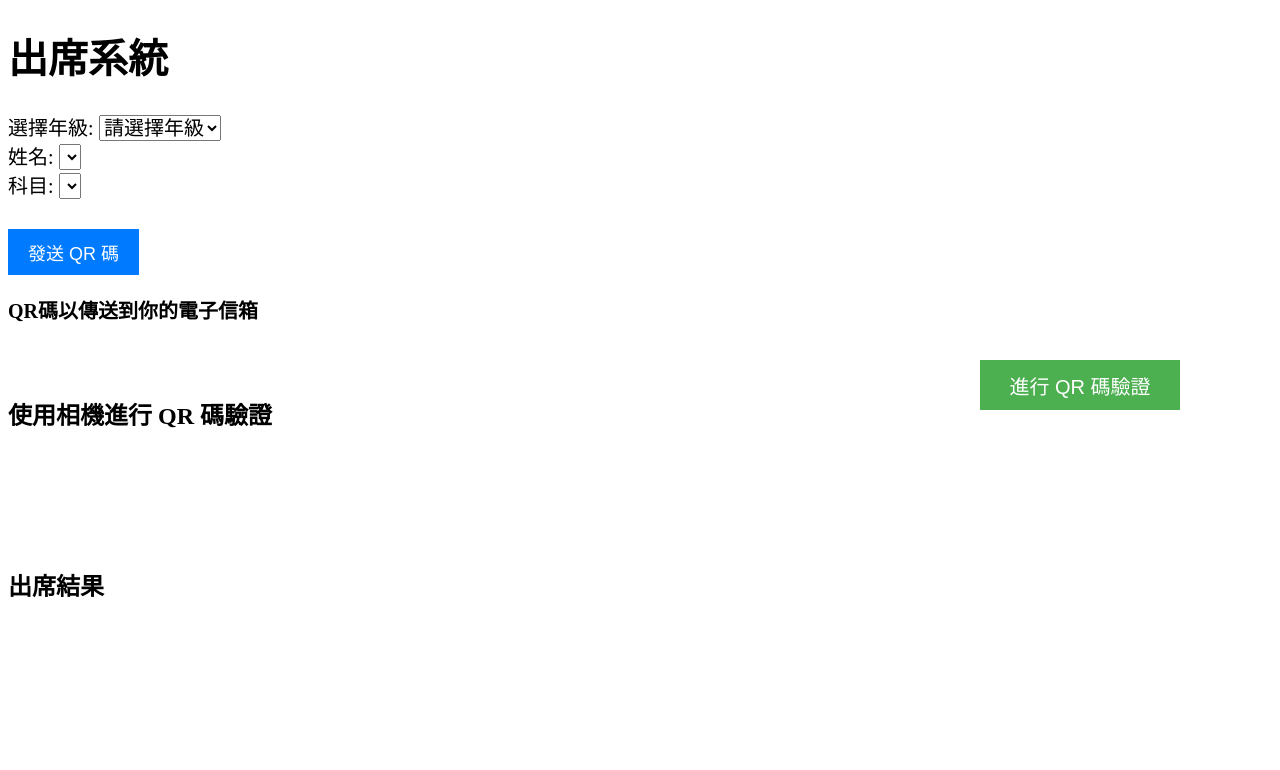
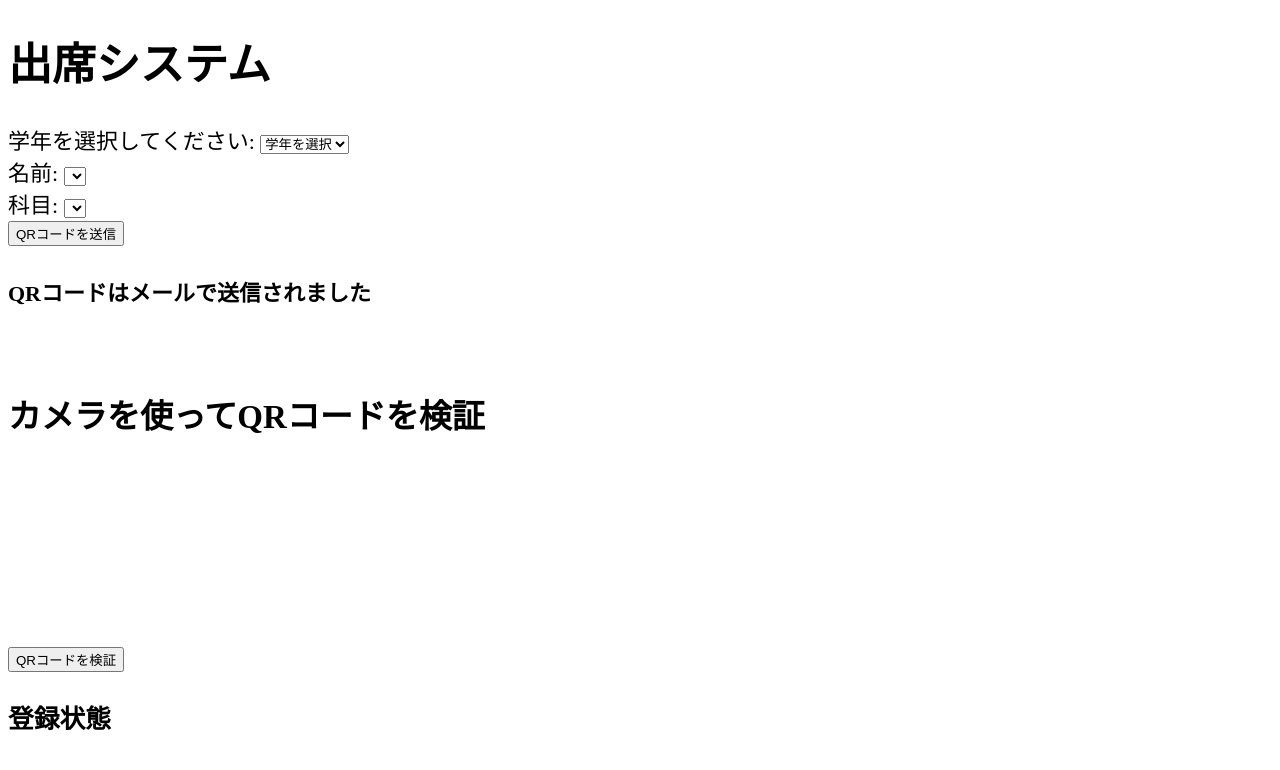
Before and after one commit to paca0116/IoT_Development, a Python web app: template QR-face id/templates/index.html in a window 1280 px wide. Shown: the top 770 px of the page. Run offline with Jinja, Linux system fonts and the light colour scheme; the template is opened without the code that fills it, so the values that code supplies are empty.

Commit message:
Update index.html

```diff
--- a/QR-face id/templates/index.html
+++ b/QR-face id/templates/index.html
@@ -3,19 +3,19 @@
 <head>
     <meta charset="UTF-8">
     <meta name="viewport" content="width=device-width, initial-scale=1.0">
-    <title>出席系統</title>
+    <title>出席システム</title>
     <script>
         let scanning = false;
         let videoStream = null;
 
         function updateSubjectsAndAttendees() {
             const grade = document.getElementById('grade').value;
-            if (!grade) return;  // 確保選擇了年級
+            if (!grade) return;  // 学年を選択したことを確認
 
             const subjects = JSON.parse(document.getElementById('subjects-data').textContent);
             const attendees = JSON.parse(document.getElementById('attendees-data').textContent);
 
-            // 更新科目選項
+            // 科目オプションを更新
             const subjectSelect = document.getElementById('subject');
             subjectSelect.innerHTML = '';
             subjects[grade].forEach(subject => {
@@ -25,7 +25,7 @@
                 subjectSelect.appendChild(option);
             });
 
-            // 更新姓名選項
+            // 名前オプションを更新
             const nameSelect = document.getElementById('name');
             nameSelect.innerHTML = '';
             attendees[grade].forEach(attendee => {
@@ -46,7 +46,7 @@
         })
         .then(response => {
             if (!response.ok) {
-                throw new Error('网络验证失败');
+                throw new Error('ネットワーク認証に失敗しました');
             }
             return response.json();
         })
@@ -55,7 +55,7 @@
                 document.getElementById('attendance-result').innerHTML = `
                     <p>姓名: ${result.name}</p>
                     <p>科目: ${result.subject}</p>
-                    <p>狀態: ${result.attendance_status}</p>
+                    <p>状態: ${result.attendance_status}</p>
                     <p>時間: ${result.time}</p>
                 `;
                 stopScanning();
@@ -64,7 +64,7 @@
             }
         })
         .catch(error => {
-            alert('无法进行验证：' + error.message);
+            alert('認証を実行できませんでした:：' + error.message);
             console.error('Error:', error);
         });
     }
@@ -97,7 +97,7 @@
                             sendQrData(code.data);
                             setTimeout(() => {
                                 if (scanning) requestAnimationFrame(tick);
-                            }, 3000); // 延遲1秒後再進行下一次掃描
+                            }, 3000); // 1秒遅延して次のスキャンを実行
                             return;
                         }
                     }
@@ -119,25 +119,25 @@
     </script>
     <style>
         body {
-            font-size: 22px;  /* 設定全頁的文字大小 */
+            font-size: 22px;  /* ページ全体の文字サイズを設定 /
         }
 
         h1{
-            font-size: 40px;  /* 設定標題文字大小 */
+            font-size: 40px;  / タイトルの文字サイズを設定 /
         }
 
         label, select {
-            font-size: 20px;  /* 設定標籤和下拉選單的文字大小 */
+            font-size: 20px;  / ラベルとドロップダウンの文字サイズを設定 /
         }
 
         #verify-button {
             position: absolute;
             top: 330px;
             right: 100px;
-            width: 200px; /* 設定按鈕寬度 */
-            height: 50px; /* 設定按鈕高度 */
-            font-size: 20px; /* 設定按鈕文字大小 */
-            padding: 10px 20px; /* 增加按鈕內邊距 */
+            width: 200px; / ボタンの幅を設定 /
+            height: 50px; / ボタンの高さを設定 /
+            font-size: 20px; / ボタンの文字サイズを設定 /
+            padding: 10px 20px; / ボタンのパディングを増やす /
             background-color: #4CAF50;
             color: white;
             border: none;
@@ -145,26 +145,26 @@
         }
 
         #verify-button:hover {
-            background-color: #45a049; /* 按鈕懸停時的顏色 */
+            background-color: #45a049; / ボタンのホバー時の色設定 /
         }
 
         button {
             margin-top: 30px;
-            font-size: 18px; /* 設定提交按鈕文字大小 */
-            padding: 10px 20px; /* 增加按鈕內邊距 */
-            background-color: #007bff; /* 設定按鈕顏色 */
+            font-size: 18px; / 送信ボタンの文字サイズを設定 /
+            padding: 10px 20px; / ボタンのパディングを増やす /
+            background-color: #007bff; / ボタンの色を設定 /
             color: white;
             border: none;
             cursor: pointer;
         }
 
         h4{
-            font-size: 20px;  /* 設定標題文字大小 */
+            font-size: 20px; / タイトルの文字サイズを設定 /
             margin-top: 20px;
         }
 
         h2{
-            font-size: 24px;  /* 設定標題文字大小 */
+            font-size: 24px; / タイトルの文字サイズを設定 /
             top: 0px;
             left: 0px;
         }
@@ -172,51 +172,51 @@
         video {
             top: 0px;
             left: 0px;
-            width: 100%; /* 讓視頻自動調整大小 */
-            max-width: 600px; /* 設定視頻最大寬度 */
+            width: 100%; / ビデオのサイズを自動調整 /
+            max-width: 600px; / ビデオの最大幅を設定 /
         }
 
         h3{
             margin-top: -90px;
-            font-size: 24px;  /* 設定標題文字大小 */
+            font-size: 24px;  / タイトルの文字サイズを設定 */
         }
     </style>
 </head>
 <body>
-    <h1>出席系統</h1>
+    <h1>出席システム</h1>
     <form action="/generate_qr" method="post">
-        <label for="grade">選擇年級:</label>
+        <label for="grade">学年を選択してください:</label>
         <select id="grade" name="grade" onchange="updateSubjectsAndAttendees()">
-            <option value="" disabled selected>請選擇年級</option>
+            <option value="" disabled selected>学年を選択</option>
             {% for grade in grades %}
-            <option value="{{ grade }}">{{ grade }} 年級</option>
+            <option value="{{ grade }}">{{ grade }} 学年</option>
             {% endfor %}
         </select>
         <br>
-        <label for="name">姓名:</label>
+        <label for="name">名前:</label>
         <select id="name" name="name" required>
-            <!-- 根據選擇年級自動更新姓名選項 -->
+            <!-- 選択した学年に基づいて科目の選択肢を自動更新します。 -->
         </select>
         <br>
         <label for="subject">科目:</label>
         <select id="subject" name="subject">
-            <!-- 根據選擇年級自動更新科目選項 -->
+            <!-- 選択した学年に基づいて科目の選択肢を自動更新します。 -->
         </select>
         <br>
-        <button type="submit">發送 QR 碼</button>
-        <h4>QR碼以傳送到你的電子信箱</h4>
+        <button type="submit">QRコードを送信</button>
+        <h4>QRコードはメールで送信されました</h4>
     </form>
 
     <br>
     <div>
-        <h2>使用相機進行 QR 碼驗證</h2>
-        <button id="verify-button" onclick="startScanning()">進行 QR 碼驗證</button>
+        <h2>カメラを使ってQRコードを検証</h2>
+        <button id="verify-button" onclick="startScanning()">QRコードを検証</button>
         <video id="video" width="300" height="200" autoplay></video>
     </div>
     <div>
-        <h3>出席結果</h3>
+        <h3>登録状態</h3>
         <div id="attendance-result">
-            <!-- 這裡將顯示出席者的姓名、是否出席、科目和時間 -->
+            <!-- ここには出席者の名前、出欠状況、科目、時間が表示されます。 -->
         </div>
     </div>
     <script src="https://cdn.jsdelivr.net/npm/jsqr"></script>
```
